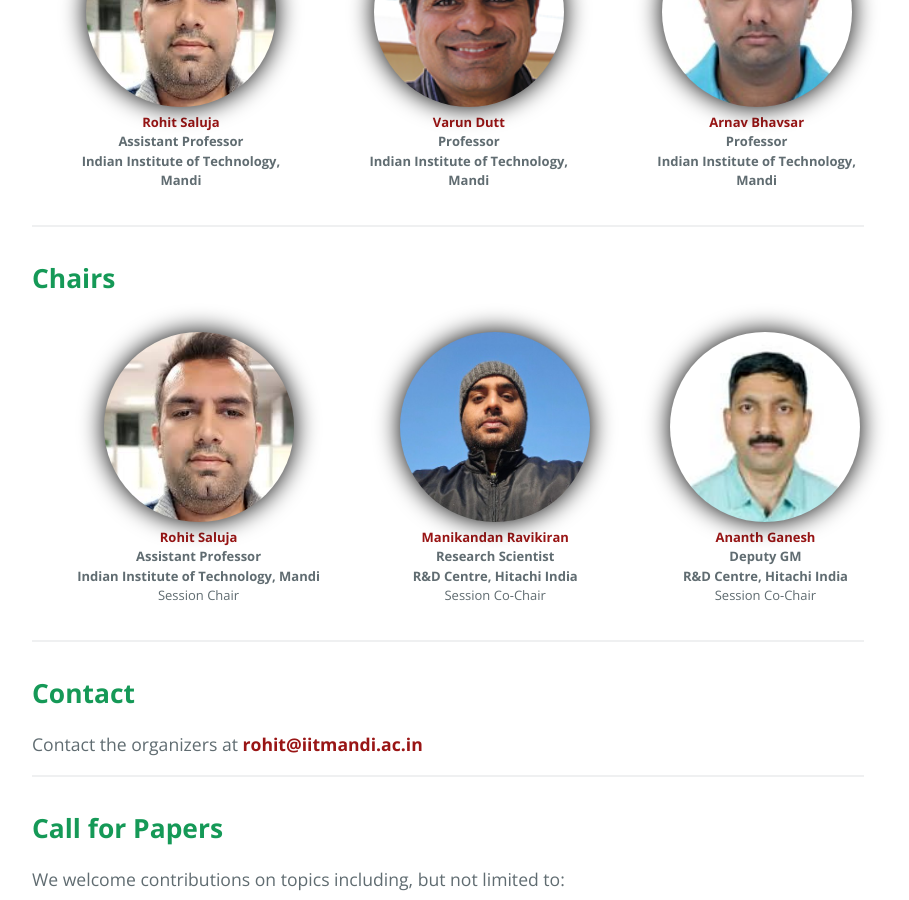
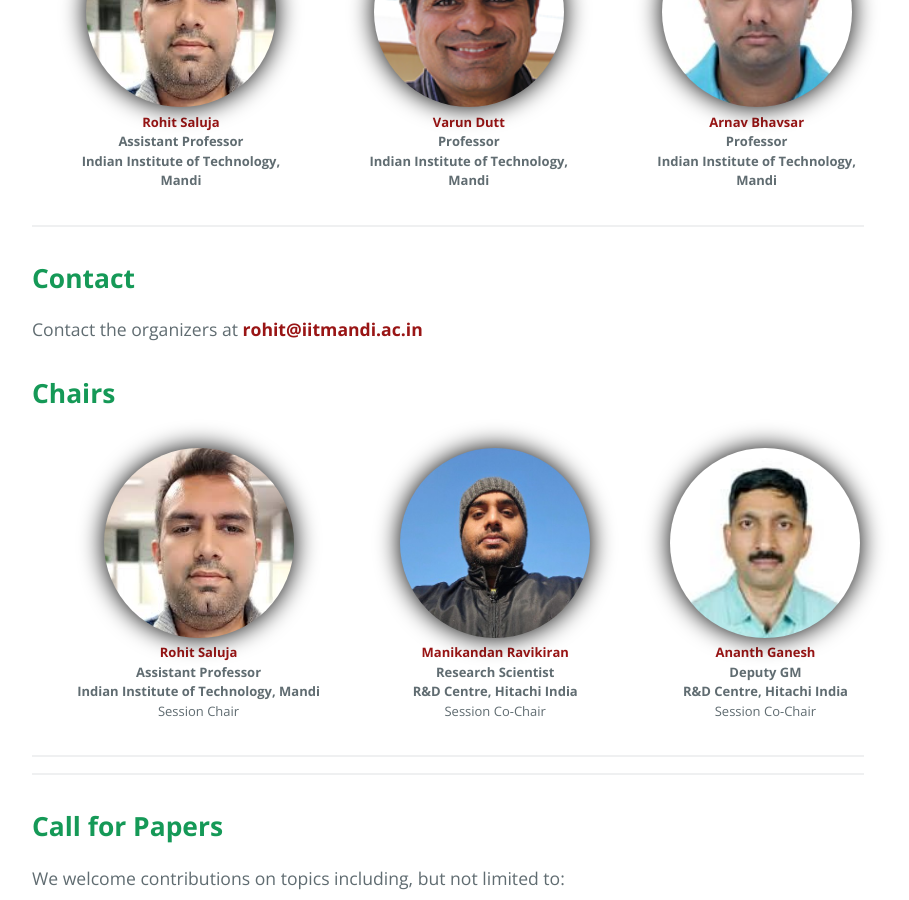
Before and after one commit to indicnlpiitmandi/indicnlpiitmandi.github.io, a Jekyll site: the page built from index.md, in a window 1280 px wide and 900 px high, scrolled down 2621 px. Shown: the whole window, without its empty margins (192-1101 px from the left). Built offline with Jekyll 4.4.1, drawn with Linux system fonts in a browser that asks for light colours; the repository's description, which GitHub fills in, is left out; part of the change alters nothing that is shown.

```diff
--- a/index.md
+++ b/index.md
@@ -88,6 +88,12 @@ His keynote will explore the synergy between AI advancements and consciousness s
 
 ---
 
+
+
+## **Contact** {#contact}
+Contact the organizers at **[rohit@iitmandi.ac.in](mailto:rohit@iitmandi.ac.in)**
+
+
 ## **Chairs** {#chairs}
 <div class="container">
 
@@ -121,10 +127,6 @@ His keynote will explore the synergy between AI advancements and consciousness s
 ---
 
 
-
-## **Contact** {#contact}
-Contact the organizers at **[rohit@iitmandi.ac.in](mailto:rohit@iitmandi.ac.in)**
-
 ---
 ## **Call for Papers** {#call}
 
```
